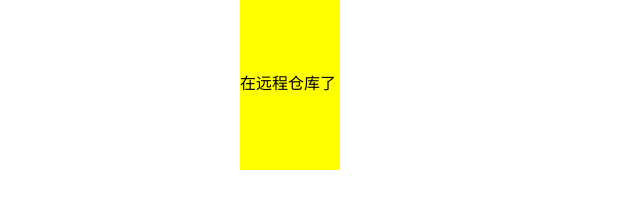
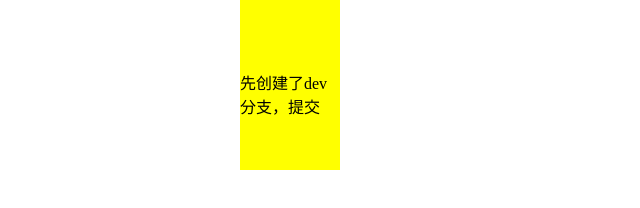
Before and after one commit to bigwhale666/Whale_1, a plain HTML site: page index.html in a window 1280 px wide. Shown: the part 498-706 px from the top of the page, without its empty margins (350-990 px from the left). Drawn offline with Linux system fonts and the light colour scheme.

Commit message:
创建提交dev

```diff
--- a/index.html
+++ b/index.html
@@ -48,6 +48,6 @@
     </div>
     <div class="div_1"></div>
     <div>jiajiajiajiajaijaijiajiajijajiaji</div>
-    <div>在远程仓库了</div>
+    <div>先创建了dev分支，提交</div>
 </body>
 </html>
```
